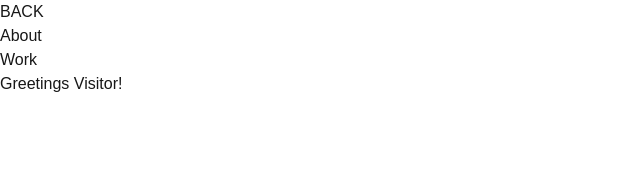
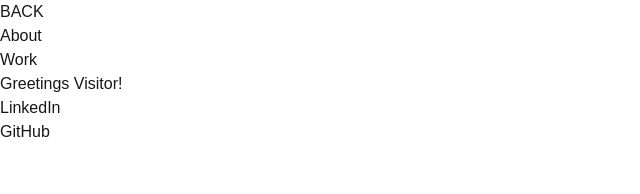
Before and after one commit to hieuristik/portfolio-site, a Next.js app: page / in a window 1280 px wide. Shown: the top 194 px of the page, without its empty margins (0-640 px from the left). Built offline with nearby package versions, Linux system fonts and the light colour scheme.

Commit message:
Added additional component SocialButtons.js to link to social platforms

```diff
--- a/src/app/layout.js
+++ b/src/app/layout.js
@@ -20,10 +20,10 @@
 export default function RootLayout({ children }) {
   return (
     <html lang="en">
-      <Nav />
       <body
         className={`${geistSans.variable} ${geistMono.variable} antialiased`}
       >
+        <Nav />
         {children}
       </body>
     </html>
--- a/src/app/page.js
+++ b/src/app/page.js
@@ -1,7 +1,10 @@
+import SocialButtons from "@/components/SocialButtons";
+
 export default function Home() {
   return (
     <>
     <h1>Greetings Visitor!</h1>
+    <SocialButtons />
     </>
   );
 }
--- /dev/null
+++ b/src/components/SocialButtons.js
@@ -0,0 +1,23 @@
+import React from "react";
+
+export default function SocialButtons() {
+  return (
+    <div>
+      <a
+        href="https://www.linkedin.com/in/leltrunghieu1017"
+        target="_blank"
+        rel="noopener noreferrer"
+      >
+        LinkedIn
+      </a>
+      <br />
+      <a
+        href="https://github.com/hieuristik"
+        target="_blank"
+        rel="noopener noreferrer"
+      >
+        GitHub
+      </a>
+    </div>
+  );
+}
```
